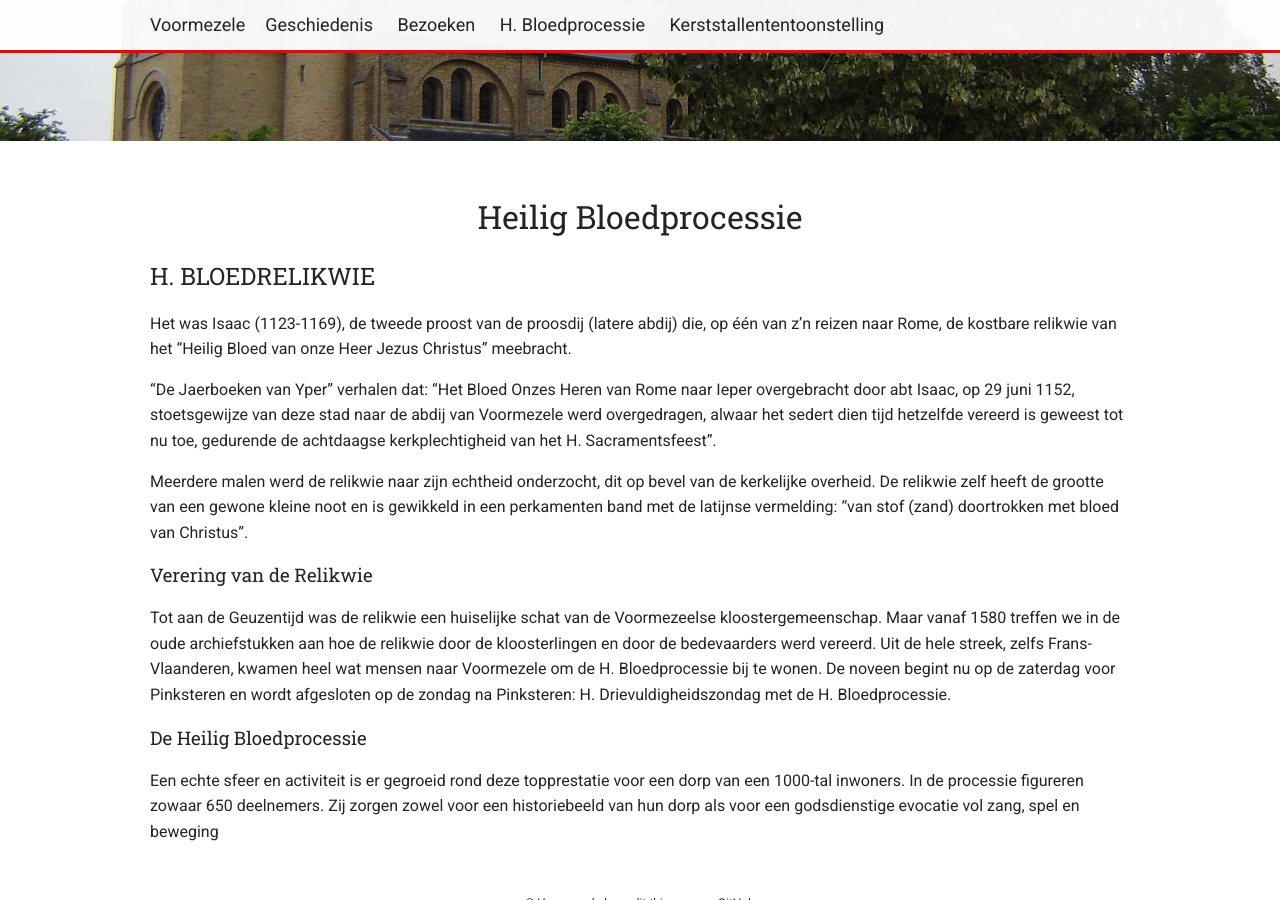
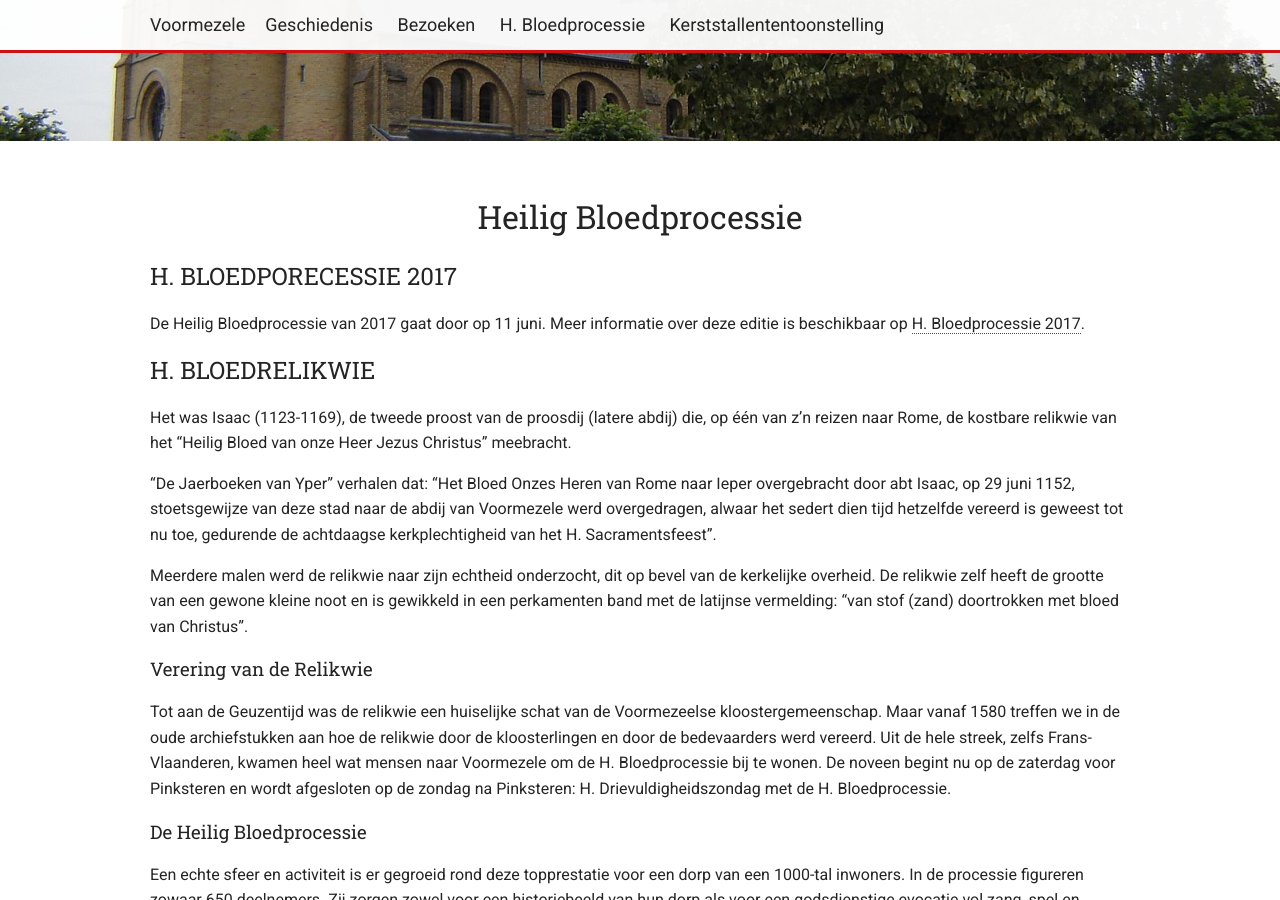
Before and after one commit to dannycuvelier/voormezele.github.io, a Jekyll site: the page built from hbloedprocessie.md, in a window 1280 px wide and 900 px high, scrolled down 434 px. Built offline with Jekyll 4.4.1, drawn with Linux system fonts in a browser that asks for light colours.

Commit message:
link to 2017 edition

```diff
--- a/hbloedprocessie.md
+++ b/hbloedprocessie.md
@@ -2,6 +2,11 @@
 title: Heilig Bloedprocessie
 layout: page
 ---
+
+## H. BLOEDPORECESSIE 2017
+
+De Heilig Bloedprocessie van 2017 gaat door op 11 juni.
+Meer informatie over deze editie is beschikbaar op [H. Bloedprocessie 2017](./hbloedprocessie-2017.html).
 
 ## H. BLOEDRELIKWIE
 
```
